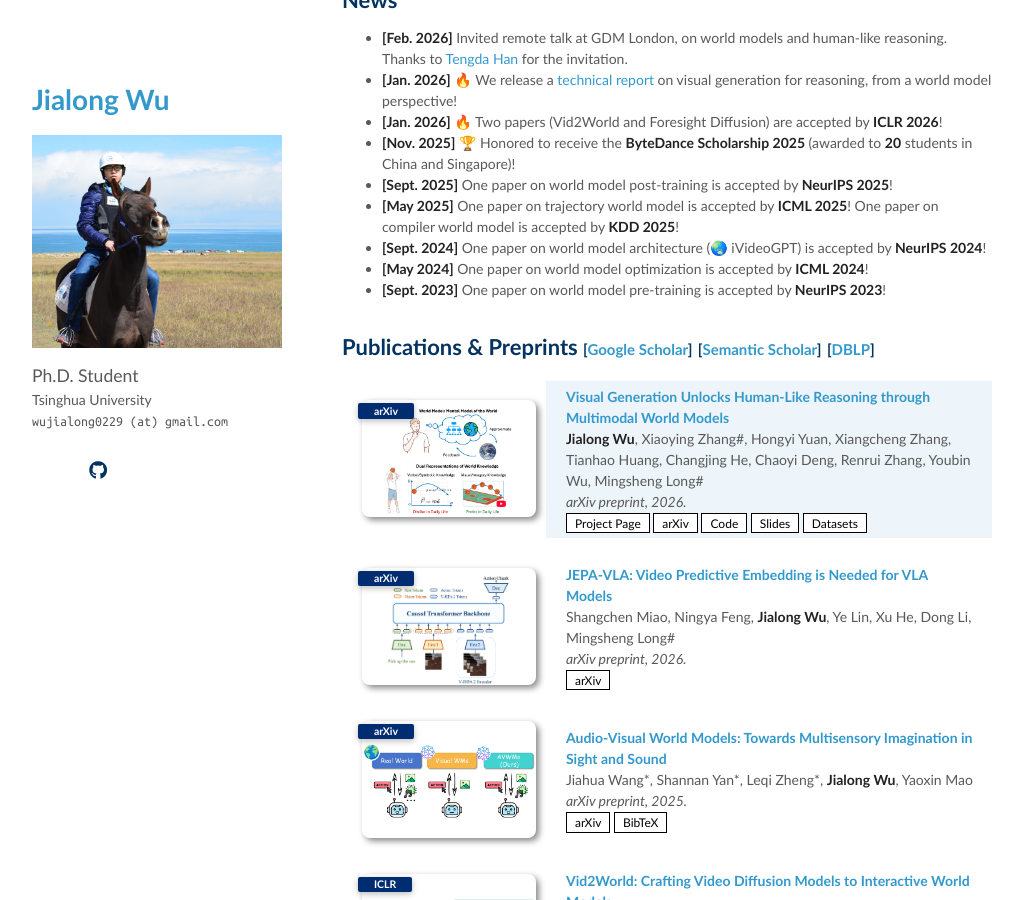
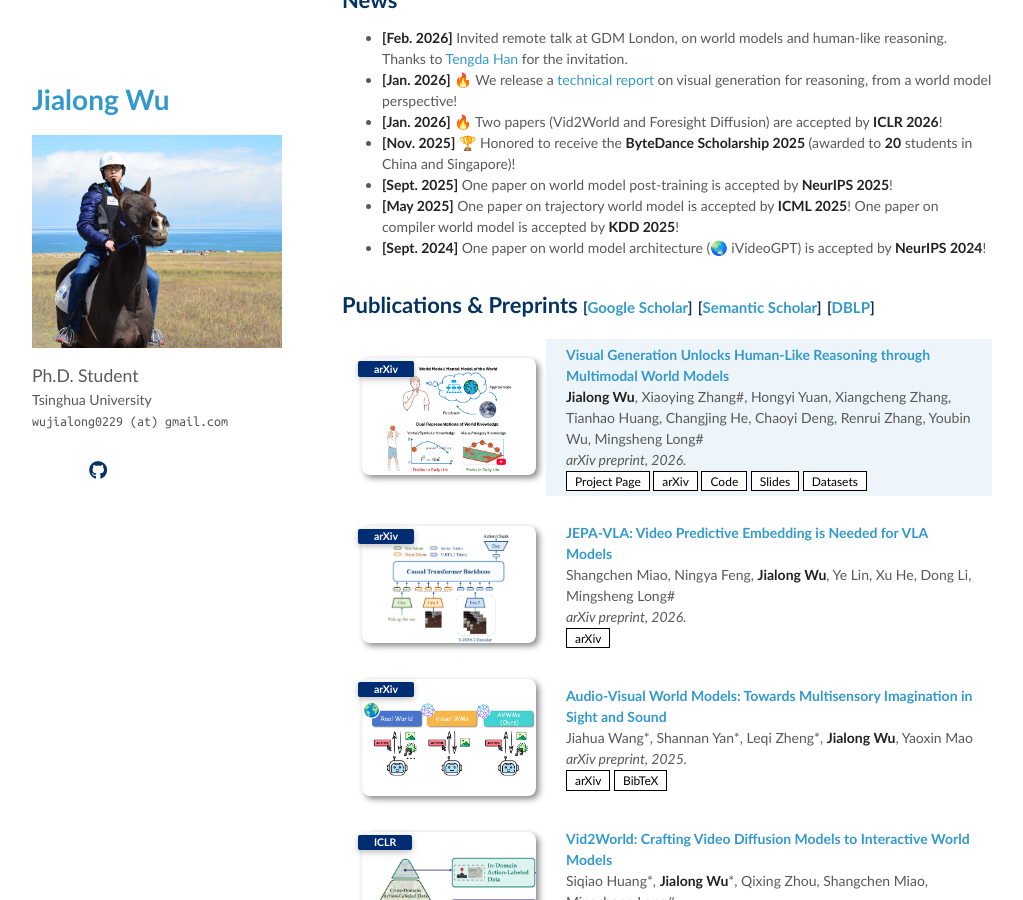
Before and after one commit to Manchery/manchery.github.io, a Jekyll site: the page built from index.md, in a window 1280 px wide and 900 px high, scrolled down 517 px. Shown: the whole window, without its empty margins (128-1151 px from the left). Built offline with Jekyll 4.4.1, drawn with Linux system fonts in a browser that asks for light colours; nearby versions of some CDN libraries; comment, search, counter and statistics services are not loaded; a style sheet for code colours, icons or effects is not loaded.

Commit message:
remove news

```diff
--- a/_includes/news.md
+++ b/_includes/news.md
@@ -7,5 +7,3 @@
 - **[Sept. 2025]** One paper on world model post-training is accepted by **NeurIPS 2025**!
 - **[May 2025]** One paper on trajectory world model is accepted by **ICML 2025**! One paper on compiler world model is accepted by **KDD 2025**!
 - **[Sept. 2024]** One paper on world model architecture (🌏 iVideoGPT) is accepted by **NeurIPS 2024**!
-- **[May 2024]** One paper on world model optimization is accepted by **ICML 2024**!
-- **[Sept. 2023]** One paper on world model pre-training is accepted by **NeurIPS 2023**!
```
